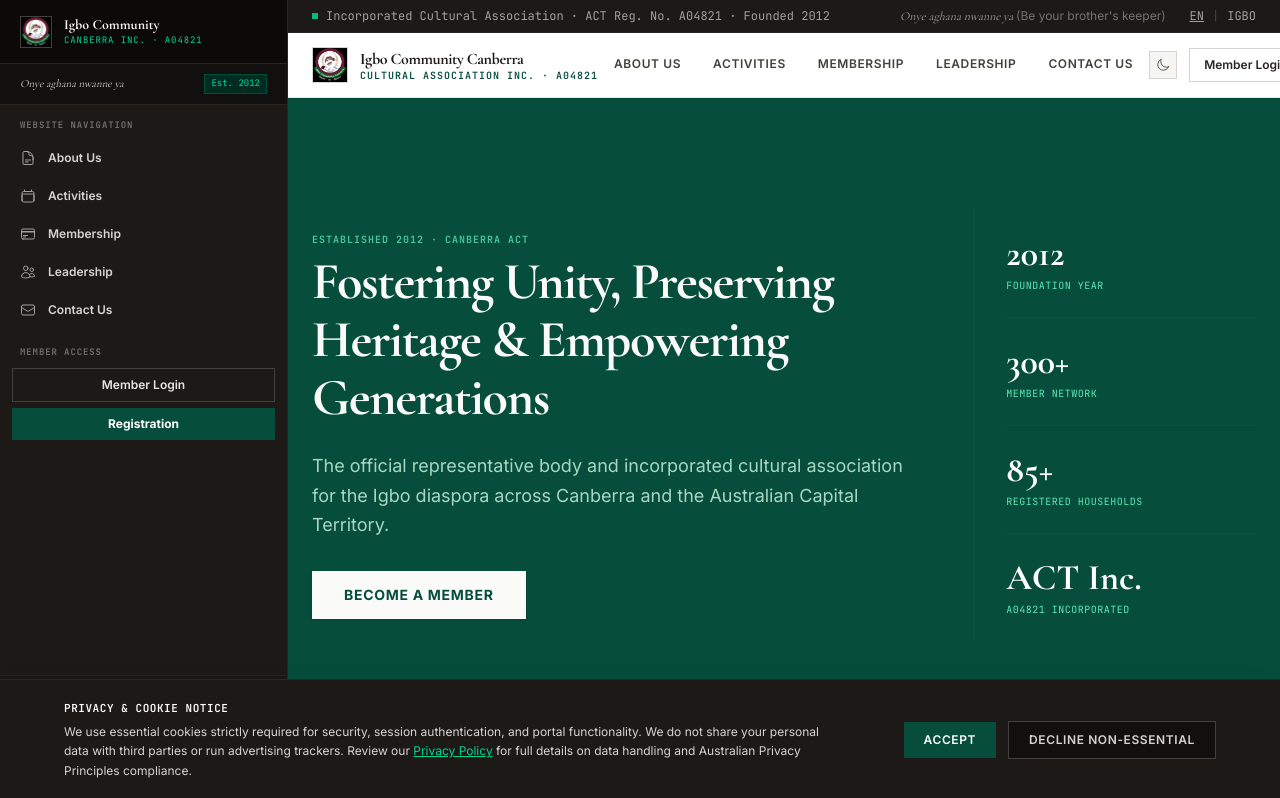
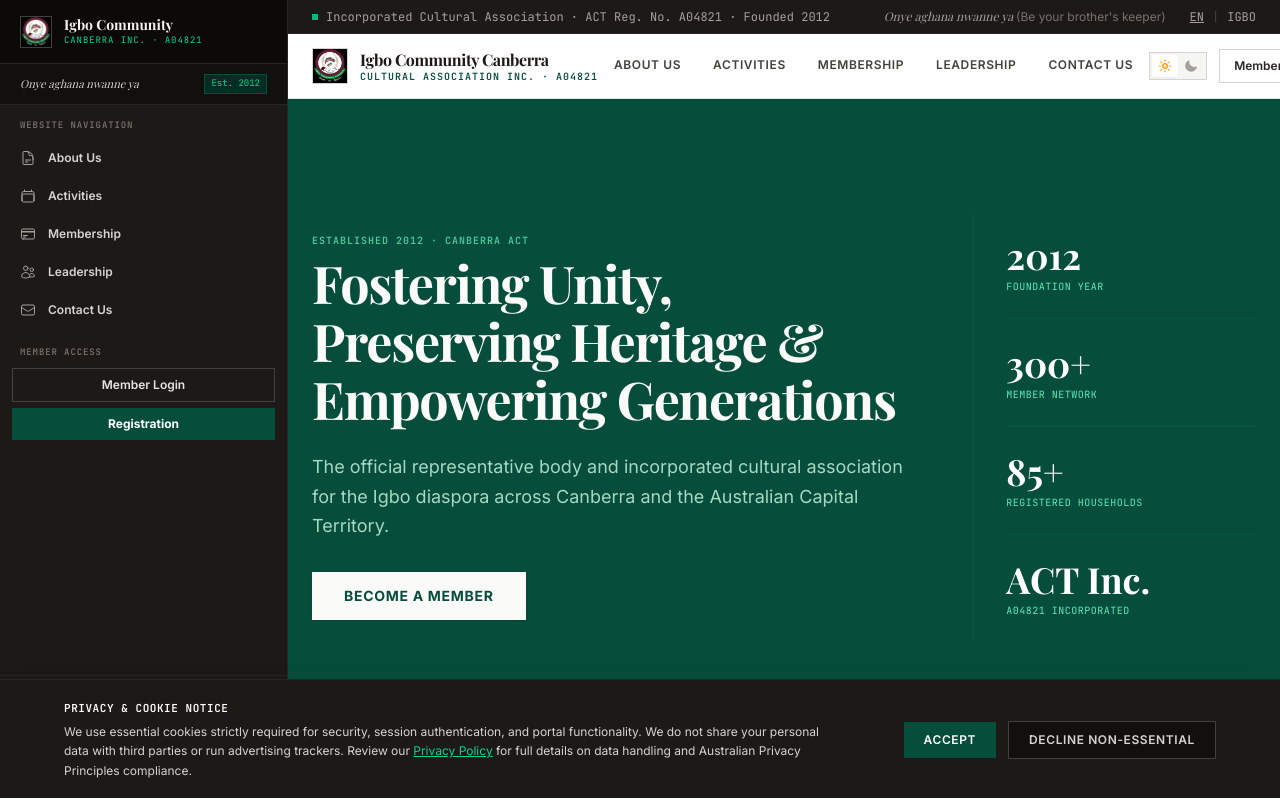
Before and after one commit to meriqikwechegh-cmd/igbo-community-canberra, a Next.js app: page /en in a window 1280 px wide. Shown: the top 798 px of the page. Built offline with nearby package versions, Linux system fonts and the light colour scheme.

Commit message:
feat: add Chidi Nsirim to leadership, upgrade secondary serif to Playfair Display, make sidebar auto-collapsible, and redesign theme toggle with dual segmented light/dark controls

```diff
--- a/src/app/[locale]/layout.tsx
+++ b/src/app/[locale]/layout.tsx
@@ -2,7 +2,7 @@
 import { getMessages } from 'next-intl/server';
 import { notFound } from 'next/navigation';
 import { routing } from '@/routing';
-import { Inter, Cormorant_Garamond, JetBrains_Mono } from 'next/font/google';
+import { Inter, Playfair_Display, JetBrains_Mono } from 'next/font/google';
 import CookieConsentBanner from '@/components/CookieConsentBanner';
 import '../globals.css';
 
@@ -13,9 +13,9 @@
   display: 'swap',
 });
 
-const cormorant = Cormorant_Garamond({
+const playfair = Playfair_Display({
   subsets: ['latin'],
-  weight: ['400', '500', '600', '700'],
+  weight: ['400', '500', '600', '700', '800'],
   variable: '--font-display',
   display: 'swap',
 });
@@ -49,7 +49,7 @@
   return (
     <html
       lang={locale}
-      className={`${inter.variable} ${cormorant.variable} ${jetbrainsMono.variable} h-full`}
+      className={`${inter.variable} ${playfair.variable} ${jetbrainsMono.variable} h-full`}
     >
       <body className="font-sans antialiased bg-[#fafaf9] dark:bg-stone-950 text-stone-900 dark:text-stone-100 selection:bg-[#064e3b] selection:text-white min-h-screen flex flex-col">
         <NextIntlClientProvider messages={messages}>
--- a/src/app/globals.css
+++ b/src/app/globals.css
@@ -8,9 +8,9 @@
   :root {
     --font-sans: var(--font-sans), 'Inter', -apple-system, BlinkMacSystemFont,
       'Segoe UI', Roboto, sans-serif;
-    --font-display: var(--font-display), 'Cormorant Garamond', Georgia, Cambria,
+    --font-display: var(--font-display), 'Playfair Display', Georgia, Cambria,
       serif;
-    --font-serif: var(--font-display), 'Cormorant Garamond', Georgia, Cambria,
+    --font-serif: var(--font-display), 'Playfair Display', Georgia, Cambria,
       serif;
     --font-mono: var(--font-mono), 'JetBrains Mono', monospace;
 
--- a/src/components/PublicSidebar.tsx
+++ b/src/components/PublicSidebar.tsx
@@ -63,11 +63,14 @@
   memberLoginText = 'Member Login',
   joinText = 'Registration',
 }: PublicSidebarProps = {}) {
-  const [collapsed, setCollapsed] = useState(false);
-  const [mobileOpen, setMobileOpen] = useState(false);
+  // Automatically collapsible: collapsed by default, expands on hover, or can be pinned
+  const [pinned, setPinned] = useState(false);
+  const [hovered, setHovered] = useState(false);
+
+  const collapsed = !pinned && !hovered;
 
   const sidebarContent = (
-    <div className="flex flex-col h-full bg-stone-900 text-stone-100 border-r border-stone-800 select-none transition-all duration-200">
+    <div className="flex flex-col h-full bg-stone-900 text-stone-100 border-r border-stone-800 select-none transition-all duration-300 ease-in-out">
       {/* Brand Header */}
       <div className="h-16 flex items-center border-b border-stone-800 bg-stone-950 shrink-0 overflow-hidden">
         {collapsed ? (
@@ -118,7 +121,6 @@
           <a
             key={item.href}
             href={item.href}
-            onClick={() => setMobileOpen(false)}
             title={collapsed ? item.label : undefined}
             className={`flex items-center gap-3 px-3 py-2.5 rounded-none text-xs font-semibold text-stone-300 hover:bg-stone-800 hover:text-white transition-colors ${
               collapsed ? 'justify-center' : ''
@@ -156,38 +158,35 @@
       {/* Appearance / Theme Toggle */}
       <div className={`px-3 py-3 border-t border-stone-800 bg-stone-900/90 shrink-0 ${collapsed ? 'flex justify-center' : ''}`}>
         {collapsed ? (
-          /* Collapsed: just the icon button, no label */
           <ThemeToggle showLabel={false} />
         ) : (
           <div className="flex items-center justify-between px-1">
             <span className="text-[10px] font-mono uppercase tracking-wider text-stone-400">
               Appearance
             </span>
-            <ThemeToggle />
+            <ThemeToggle showLabel={false} />
           </div>
         )}
       </div>
 
-      {/* Collapse / Expand Toggle Button */}
+      {/* Pin / Unpin (Auto-collapse) Toggle Button */}
       <div className="px-3 py-2.5 border-t border-stone-800 bg-stone-950 shrink-0">
         <button
           type="button"
-          onClick={() => setCollapsed(!collapsed)}
+          onClick={() => setPinned(!pinned)}
           className={`w-full flex items-center gap-2 px-2 py-1.5 rounded-none text-[10px] font-mono uppercase tracking-wider text-stone-500 hover:text-white hover:bg-stone-800 transition ${
             collapsed ? 'justify-center' : 'justify-between'
           }`}
-          title={collapsed ? 'Expand sidebar' : 'Collapse sidebar'}
+          title={pinned ? 'Unpin Sidebar (Auto-collapse on)' : 'Pin Sidebar (Keep expanded)'}
         >
-          {!collapsed && <span>Collapse Sidebar</span>}
-          {collapsed ? (
-            /* Chevron right when collapsed */
+          {!collapsed && <span>{pinned ? 'Unpin Sidebar' : 'Auto-Collapse: Off'}</span>}
+          {pinned ? (
+            <svg className="w-4 h-4 text-emerald-400" fill="none" stroke="currentColor" viewBox="0 0 24 24">
+              <path strokeLinecap="round" strokeLinejoin="round" strokeWidth="1.5" d="M15.75 19.5L8.25 12l7.5-7.5" />
+            </svg>
+          ) : (
             <svg className="w-4 h-4" fill="none" stroke="currentColor" viewBox="0 0 24 24">
               <path strokeLinecap="round" strokeLinejoin="round" strokeWidth="1.5" d="M8.25 4.5l7.5 7.5-7.5 7.5" />
-            </svg>
-          ) : (
-            /* Chevron left when expanded */
-            <svg className="w-4 h-4" fill="none" stroke="currentColor" viewBox="0 0 24 24">
-              <path strokeLinecap="round" strokeLinejoin="round" strokeWidth="1.5" d="M15.75 19.5L8.25 12l7.5-7.5" />
             </svg>
           )}
         </button>
@@ -207,11 +206,14 @@
 
   return (
     <>
-      {/* Desktop Persistent Left Sidebar */}
+      {/* Desktop Persistent Left Sidebar: automatically collapses when mouse leaves */}
       <aside
-        className={`hidden lg:block shrink-0 h-screen sticky top-0 z-30 transition-all duration-200 ${
-          collapsed ? 'w-[60px]' : 'w-72'
+        onMouseEnter={() => setHovered(true)}
+        onMouseLeave={() => setHovered(false)}
+        className={`hidden lg:block shrink-0 h-screen sticky top-0 z-30 transition-all duration-300 ease-in-out ${
+          collapsed ? 'w-[64px]' : 'w-72'
         }`}
+        aria-label="Navigation Sidebar"
       >
         {sidebarContent}
       </aside>
--- a/src/components/ThemeToggle.tsx
+++ b/src/components/ThemeToggle.tsx
@@ -27,12 +27,11 @@
     }
   }, []);
 
-  function toggleTheme() {
-    const nextTheme = theme === 'light' ? 'dark' : 'light';
-    setTheme(nextTheme);
-    localStorage.setItem('icc_theme', nextTheme);
+  function setMode(mode: 'light' | 'dark') {
+    setTheme(mode);
+    localStorage.setItem('icc_theme', mode);
 
-    if (nextTheme === 'dark') {
+    if (mode === 'dark') {
       document.documentElement.classList.add('dark');
       document.body?.classList.add('dark');
     } else {
@@ -43,36 +42,73 @@
 
   if (!mounted) {
     return (
-      <div className={`p-1.5 rounded-none border border-stone-300 dark:border-stone-700 bg-stone-100 dark:bg-stone-800 text-xs font-mono opacity-50 flex items-center gap-1.5 ${className}`}>
-        <span className="w-3.5 h-3.5 block" />
-        {showLabel && <span className="text-[10px]">Theme</span>}
+      <div className={`inline-flex items-center border border-stone-300 dark:border-stone-700 bg-stone-100 dark:bg-stone-800 p-0.5 rounded-none opacity-50 ${className}`}>
+        <span className="w-5 h-5 block" />
       </div>
     );
   }
 
   return (
-    <button
-      type="button"
-      onClick={toggleTheme}
-      className={`p-1.5 rounded-none text-stone-600 dark:text-stone-300 hover:text-stone-900 dark:hover:text-white border border-stone-300 dark:border-stone-700 bg-stone-100 dark:bg-stone-800 transition flex items-center gap-1.5 text-xs font-mono cursor-pointer ${className}`}
-      title={`Switch to ${theme === 'light' ? 'Dark' : 'Light'} Mode`}
-      aria-label="Toggle Theme Mode"
+    <div
+      className={`inline-flex items-center border border-stone-300 dark:border-stone-700 bg-stone-100 dark:bg-stone-800/80 p-0.5 rounded-none select-none ${className}`}
+      role="group"
+      aria-label="Color scheme toggle"
     >
-      {theme === 'light' ? (
-        <>
-          <svg className="w-3.5 h-3.5 text-stone-700" fill="none" stroke="currentColor" viewBox="0 0 24 24">
-            <path strokeLinecap="round" strokeLinejoin="round" strokeWidth="1.5" d="M21.752 15.002A9.718 9.718 0 0118 15.75c-5.385 0-9.75-4.365-9.75-9.75 0-1.33.266-2.597.748-3.752A9.753 9.753 0 003 11.25C3 16.635 7.365 21 12.75 21a9.753 9.753 0 009.002-5.998z" />
-          </svg>
-          {showLabel && <span className="text-[10px] font-semibold">Dark</span>}
-        </>
-      ) : (
-        <>
-          <svg className="w-3.5 h-3.5 text-amber-400" fill="none" stroke="currentColor" viewBox="0 0 24 24">
-            <path strokeLinecap="round" strokeLinejoin="round" strokeWidth="1.5" d="M12 3v2.25m0 13.5V21m8.966-8.966h-2.25m-13.5 0h-2.25m15.003-5.657l-1.591 1.59m-11.314 11.314l-1.59 1.591m15.804 0l-1.591-1.59m-11.314-11.314l-1.59-1.591M12 7.5a4.5 4.5 0 100 9 4.5 4.5 0 000-9z" />
-          </svg>
-          {showLabel && <span className="text-[10px] font-semibold">Light</span>}
-        </>
-      )}
-    </button>
+      <button
+        type="button"
+        onClick={() => setMode('light')}
+        className={`px-1.5 py-1 rounded-none flex items-center gap-1 transition-all cursor-pointer ${
+          theme === 'light'
+            ? 'bg-white text-amber-500 shadow-xs font-semibold'
+            : 'text-stone-400 hover:text-stone-700 dark:hover:text-stone-200'
+        }`}
+        title="Light Mode"
+        aria-label="Switch to Light Mode"
+        aria-pressed={theme === 'light'}
+      >
+        <svg
+          className="w-3.5 h-3.5"
+          viewBox="0 0 24 24"
+          fill="none"
+          stroke="currentColor"
+          strokeWidth="2"
+          strokeLinecap="round"
+          strokeLinejoin="round"
+        >
+          <circle cx="12" cy="12" r="4" fill="currentColor" fillOpacity="0.2" />
+          <path d="M12 2v2" />
+          <path d="M12 20v2" />
+          <path d="m4.93 4.93 1.41 1.41" />
+          <path d="m17.66 17.66 1.41 1.41" />
+          <path d="M2 12h2" />
+          <path d="M20 12h2" />
+          <path d="m6.34 17.66-1.41 1.41" />
+          <path d="m19.07 4.93-1.41 1.41" />
+        </svg>
+        {showLabel && <span className="text-[10px] font-mono uppercase tracking-wider">Light</span>}
+      </button>
+
+      <button
+        type="button"
+        onClick={() => setMode('dark')}
+        className={`px-1.5 py-1 rounded-none flex items-center gap-1 transition-all cursor-pointer ${
+          theme === 'dark'
+            ? 'bg-stone-900 text-amber-300 shadow-xs font-semibold border border-stone-700/60'
+            : 'text-stone-400 hover:text-stone-700 dark:hover:text-stone-200'
+        }`}
+        title="Dark Mode"
+        aria-label="Switch to Dark Mode"
+        aria-pressed={theme === 'dark'}
+      >
+        <svg
+          className="w-3.5 h-3.5"
+          viewBox="0 0 24 24"
+          fill="currentColor"
+        >
+          <path d="M21.64 13a1 1 0 0 0-1.05-.14 8.05 8.05 0 0 1-3.37.73A8.15 8.15 0 0 1 9.08 5.49a8.59 8.59 0 0 1 .25-2A1 1 0 0 0 8 2.36a10.14 10.14 0 1 0 14 11.69 1 1 0 0 0-.36-1.05z" />
+        </svg>
+        {showLabel && <span className="text-[10px] font-mono uppercase tracking-wider">Dark</span>}
+      </button>
+    </div>
   );
 }
```
Also changed, not shown: src/app/[locale]/page.tsx (+28 -5 lines).
